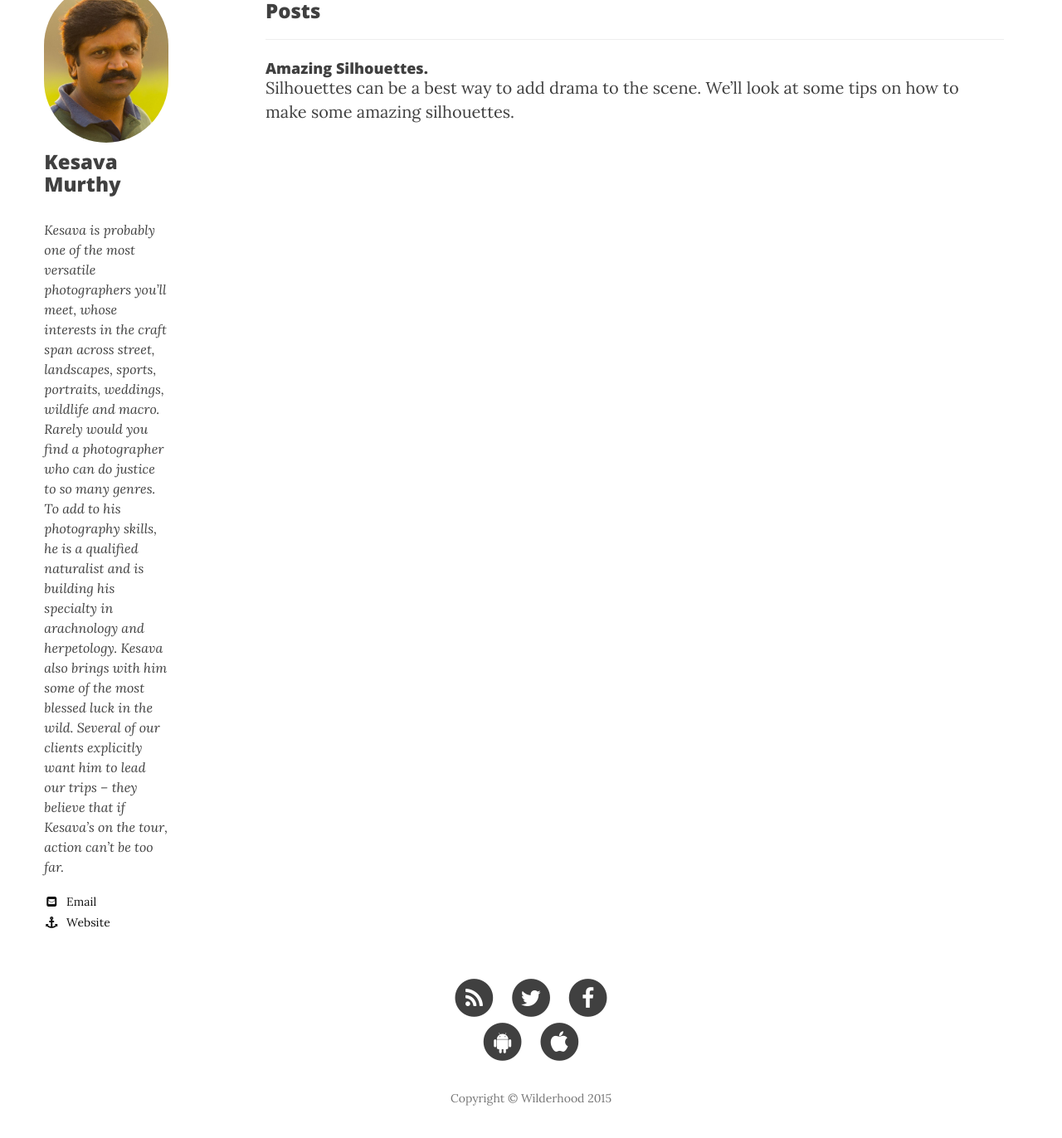
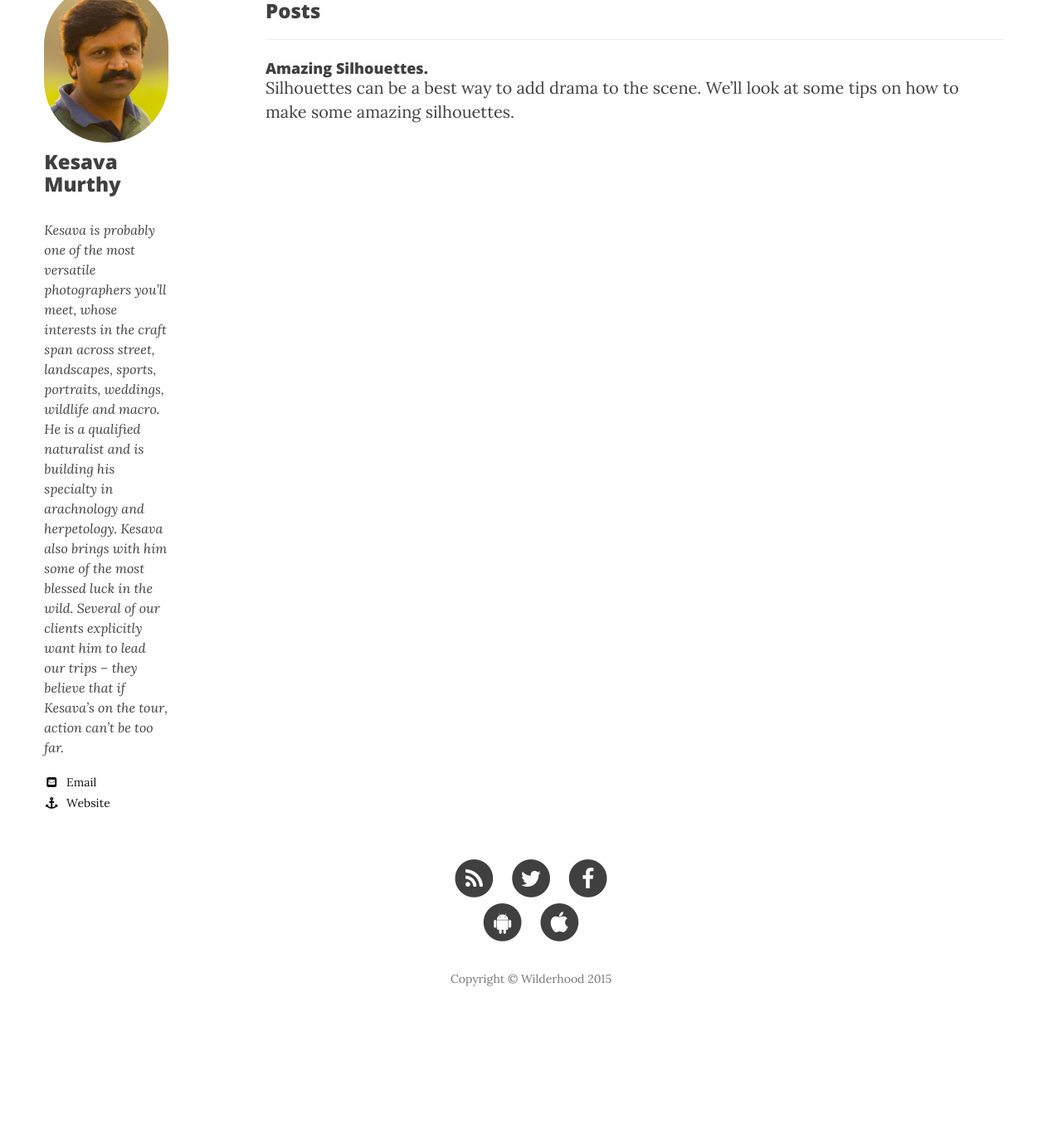
Before and after one commit to jagadeeshwithu/wilderhood.github.io, a Jekyll site: the page built from metapages/authors/Kesava Murthy.md, in a window 1280 px wide and 1400 px high, scrolled down 491 px. Shown: the top 1372 px of the window at 83% size. Built offline with Jekyll 4.4.1, drawn with Linux system fonts in a browser that asks for light colours; nearby versions of some CDN libraries; after the commit the page ends 1747 px from its top, so only the background shows below that.

Commit message:
quick change!

```diff
--- a/metapages/authors/Kesava Murthy.md
+++ b/metapages/authors/Kesava Murthy.md
@@ -4,7 +4,7 @@ author_name: Kesava Murthy
 permalink: authors/Kesava Murthy/
 web: http://birdwing.in
 email: register@birdwing.in
-bio: "Kesava is probably one of the most versatile photographers you’ll meet, whose interests in the craft span across street, landscapes, sports, portraits, weddings, wildlife and macro. Rarely would you find a photographer who can do justice to so many genres. To add to his photography skills, he is a qualified naturalist and is building his specialty in arachnology and herpetology. Kesava also brings with him some of the most blessed luck in the wild. Several of our clients explicitly want him to lead our trips – they believe that if Kesava’s on the tour, action can’t be too far."
+bio: "Kesava is probably one of the most versatile photographers you’ll meet, whose interests in the craft span across street, landscapes, sports, portraits, weddings, wildlife and macro. He is a qualified naturalist and is building his specialty in arachnology and herpetology. Kesava also brings with him some of the most blessed luck in the wild. Several of our clients explicitly want him to lead our trips – they believe that if Kesava’s on the tour, action can’t be too far."
 avatar: kesava1.jpg
 twitter:
 googleplus:
```
